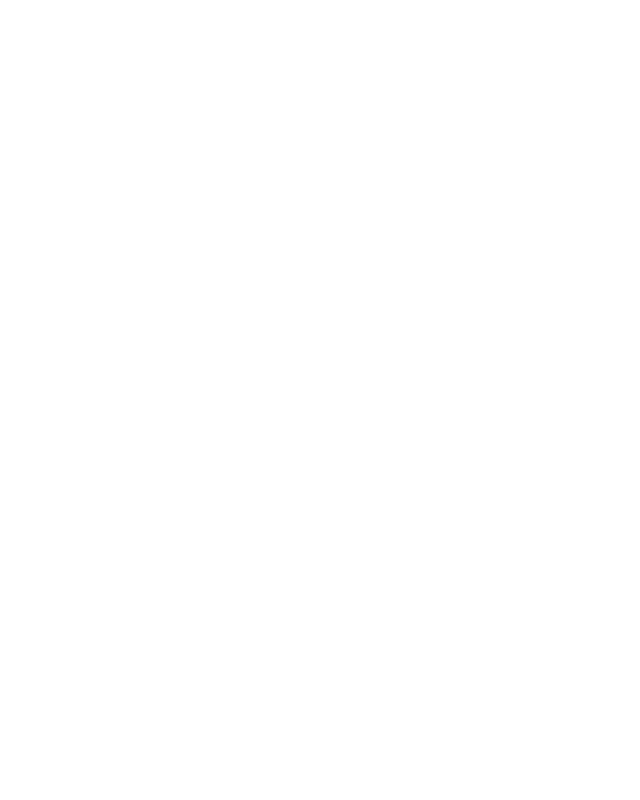
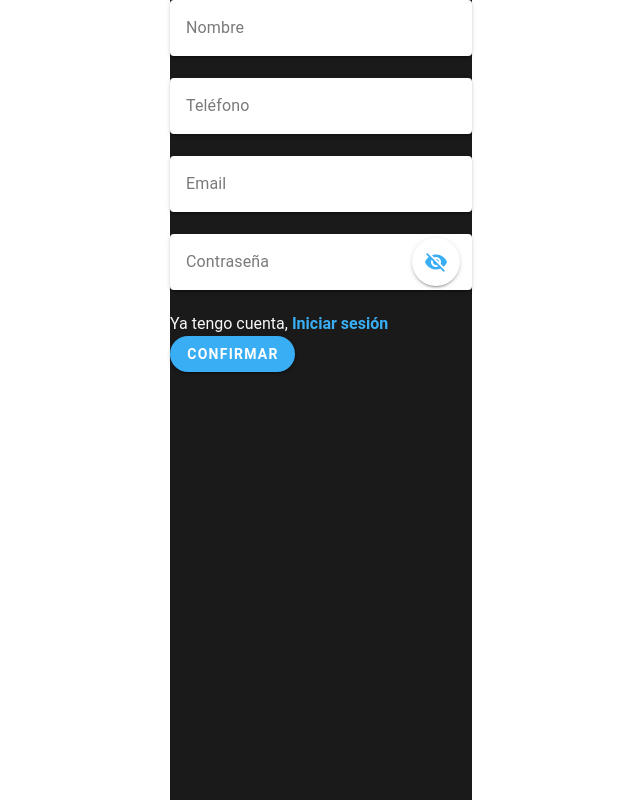
Before and after one commit to Alexfp28/newman-front, a Vue app: page /onlyMovile/Screens/SignIn in a window 1280 px wide. Before the commit this address had no page. Shown: the whole page, without its empty margins (168-808 px from the left). Built offline with nearby package versions, Linux system fonts and the light colour scheme.

Commit message:
"Finished" SignIn and LogIn pages

```diff
--- a/src/router/index.js
+++ b/src/router/index.js
@@ -1,6 +1,7 @@
 import { createRouter, createWebHistory } from 'vue-router'
 import HomeView from '../views/HomeView.vue'
-import test1 from "@/views/OnlyMovile/Screens/Inicio.vue";
+import signIn from "@/views/OnlyMovile/Screens/SignIn.vue";
+import logIn from "@/views/OnlyMovile/Screens/LogIn.vue";
 
 const router = createRouter({
   history: createWebHistory(import.meta.env.BASE_URL),
@@ -11,9 +12,14 @@
       component: HomeView,
     },
     {
-      path: '/onlyMovile/Screens/test1',
-      name: 'test',
-      component: test1,
+      path: '/onlyMovile/Screens/SignIn',
+      name: 'SignIn',
+      component: signIn,
+    },
+    {
+      path: '/onlyMovile/Screens/Login',
+      name: 'Login',
+      component: logIn,
     }
   ],
 })
--- a/src/views/HomeView.vue
+++ b/src/views/HomeView.vue
@@ -4,7 +4,7 @@
 
 <template>
   <main>
-    <RouterLink to = "/onlyMovile/Screens/test1">navigate</RouterLink>
+    <RouterLink to = "/onlyMovile/Screens/SignIn">navigate</RouterLink>
     <p>Hola</p>
   </main>
 </template>
--- a/src/views/OnlyMovile/Screens/Inicio.vue
+++ /dev/null
@@ -1,91 +0,0 @@
-<script setup>
-import { ref } from 'vue';
-import { useRouter } from 'vue-router';
-
-const router = useRouter();
-
-//variable to backend
-const name = ref('');
-const telf = ref('');
-const mail = ref('');
-const pasword = ref('');
-
-
-const passwordVisible = ref(false);
-//change password visibility
-const togglePassword = () => {
-  passwordVisible.value = !passwordVisible.value;
-};
-
-
-
-// Enviar datos al backend
-const SendData = () => {
-  console.log("Data sent:", name.value, telf.value, mail.value, pasword.value);
-};
-
-// Función de login (navegar a HomeView)
-const login = () => {
-  router.push({ name: 'home' });
-};
-</script>
-
-<template>
-  <v-text-field
-      v-model="name"
-      clearable
-      label="Nombre"
-      variant="solo"
-      size="large"
-  ></v-text-field>
-
-  <v-text-field
-      v-model="telf"
-      clearable
-      label="Teléfono"
-      variant="solo"
-      size="large"
-  ></v-text-field>
-
-  <v-text-field
-      v-model="mail"
-      clearable
-      label="Email"
-      variant="solo"
-      size="large"
-  ></v-text-field>
-
-  <v-row align="center" no-gutters>
-    <v-col cols="10">
-      <v-text-field
-          v-model="pasword"
-          clearable
-          label="Contraseña"
-          variant="solo"
-          size="large"
-          :type="passwordVisible ? 'text' : 'password'"
-      ></v-text-field>
-    </v-col>
-    <v-col cols="2" class="d-flex justify-end">
-      <v-btn @click="togglePassword" icon>
-        <v-icon>{{ passwordVisible ? 'mdi-eye' : 'mdi-eye-off' }}</v-icon>
-      </v-btn>
-    </v-col>
-  </v-row>
-
-  <p>Ya tengo cuenta, <button @click="login">Iniciar sesión</button></p>
-  <button @click="SendData">Enviar</button>
-  <p/>
-  <p>
-    Nombre: {{ name }}<br>
-    Teléfono: {{ telf }}<br>
-    Email: {{ mail }}<br>
-    Contraseña: {{ pasword }}
-  </p>
-</template>
-
-<style scoped>
-button {
-  color: #3aaef5;
-}
-</style>
--- /dev/null
+++ b/src/views/OnlyMovile/Screens/LogIn.vue
@@ -0,0 +1,95 @@
+<script setup>
+import {ref} from 'vue';
+import {useRouter} from 'vue-router';
+
+const router = useRouter();
+
+//variable to backend
+const name = ref('');
+const telf = ref('');
+const mail = ref('');
+const pasword = ref('');
+
+
+const passwordVisible = ref(false);
+//change password visibility
+const togglePasswordVisibility = () => {
+  passwordVisible.value = !passwordVisible.value;
+};
+
+
+// Send data to backend
+const SendData = () => {
+  console.log("Data sent:", name.value, telf.value, mail.value, pasword.value);
+};
+
+// Navigate to SignIn
+const login = () => {
+  router.push({name: 'SignIn'});
+};
+</script>
+
+<template>
+  <v-row align="center"  class="background" no-gutters>
+    <v-col cols="12">
+      <v-text-field
+          v-model="mail"
+          clearable
+          label="Email"
+          variant="solo"
+          size="large"
+      ></v-text-field>
+      <v-text-field
+          v-model="pasword"
+          clearable
+          label="Contraseña"
+          variant="solo"
+          size="large"
+          :type="passwordVisible ? 'text' : 'password'"
+      >
+        <template #append-inner>
+          <v-btn @click="togglePasswordVisibility " icon>
+            <v-icon>{{ passwordVisible ? 'mdi-eye' : 'mdi-eye-off' }}</v-icon>
+          </v-btn>
+        </template>
+      </v-text-field>
+      <p class="text">No tengo cuenta,
+        <button @click="login">Crear sesión</button>
+      </p>
+      <v-btn @click="SendData" class="send-button">Confirmar</v-btn>
+      <p/>
+    </v-col>
+  </v-row>
+</template>
+
+<style scoped>
+.background{
+  background-color: #1a1a1a;
+  min-height: 100vh;
+  display: flex;
+  flex-direction: column;
+  justify-content: center;
+  align-items: center;
+  padding: 16px;
+  box-sizing: border-box;
+}
+button {
+  color: #3aaef5;
+  font-weight: bold;
+}
+
+.text{
+  color: #f8f8f8;
+}
+v-btn {
+  padding: 0;
+  margin: 0;
+  height: 100%;
+}
+
+.send-button {
+  color: white;
+  background-color: #3aaef5;
+  border-radius: 25px;
+}
+</style>
--- /dev/null
+++ b/src/views/OnlyMovile/Screens/SignIn.vue
@@ -0,0 +1,110 @@
+<script setup>
+import {ref} from 'vue';
+import {useRouter} from 'vue-router';
+
+const router = useRouter();
+
+//variable to backend
+const name = ref('');
+const telf = ref('');
+const mail = ref('');
+const pasword = ref('');
+
+
+const passwordVisible = ref(false);
+//change password visibility
+const togglePasswordVisibility = () => {
+  passwordVisible.value = !passwordVisible.value;
+};
+
+
+// Send data to backend
+const SendData = () => {
+  console.log("Data sent:", name.value, telf.value, mail.value, pasword.value);
+};
+
+// Navigate to LogIn
+const login = () => {
+  router.push({name: 'Login'});
+};
+</script>
+
+<template>
+  <v-row align="center"  class="background" no-gutters>
+    <v-col cols="12">
+      <v-text-field
+          v-model="name"
+          clearable
+          label="Nombre"
+          variant="solo"
+          size="large"
+      ></v-text-field>
+
+      <v-text-field
+          v-model="telf"
+          clearable
+          label="Teléfono"
+          variant="solo"
+          size="large"
+      ></v-text-field>
+
+      <v-text-field
+          v-model="mail"
+          clearable
+          label="Email"
+          variant="solo"
+          size="large"
+      ></v-text-field>
+      <v-text-field
+          v-model="pasword"
+          clearable
+          label="Contraseña"
+          variant="solo"
+          size="large"
+          :type="passwordVisible ? 'text' : 'password'"
+      >
+        <template #append-inner>
+          <v-btn @click="togglePasswordVisibility " icon>
+            <v-icon>{{ passwordVisible ? 'mdi-eye' : 'mdi-eye-off' }}</v-icon>
+          </v-btn>
+        </template>
+      </v-text-field>
+      <p class="text">Ya tengo cuenta,
+        <button @click="login">Iniciar sesión</button>
+      </p>
+      <v-btn @click="SendData" class="send-button">Confirmar</v-btn>
+      <p/>
+    </v-col>
+  </v-row>
+</template>
+
+<style scoped>
+.background{
+  background-color: #1a1a1a;
+  min-height: 100vh;
+  display: flex;
+  flex-direction: column;
+  justify-content: center;
+  align-items: center;
+  box-sizing: border-box;
+}
+button {
+  color: #3aaef5;
+  font-weight: bold;
+}
+
+.text{
+  color: #f8f8f8;
+}
+v-btn {
+  padding: 0;
+  margin: 0;
+  height: 100%;
+}
+
+.send-button {
+  color: white;
+  background-color: #3aaef5;
+  border-radius: 25px;
+}
+</style>
```
